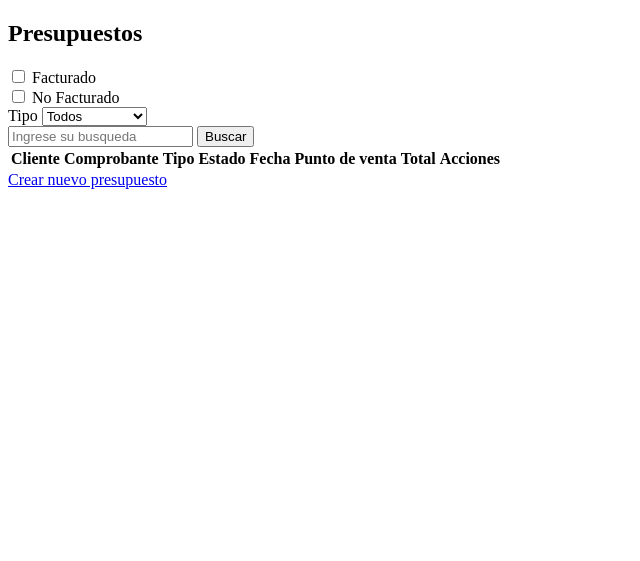
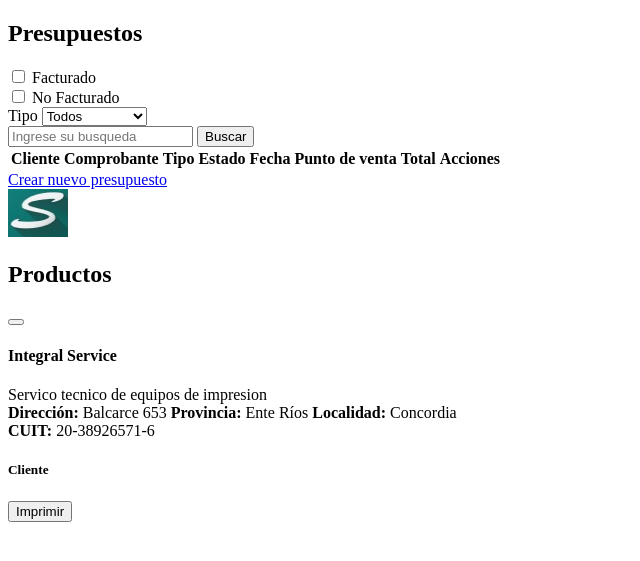
Before and after one commit to Ezekl22/integralservice, a PHP site: the page made by vistas/presupuestos/index.php in a window 1280 px wide. Shown: the top 561 px of the page, without its empty margins (0-640 px from the left). Run offline with PHP 8.4, Linux system fonts and the light colour scheme; the template is opened without the code that fills it, so the values that code supplies are empty.

Commit message:
feature/presupuesto
agrego parte del popup para ver

```diff
--- a/assets/css/style.css
+++ b/assets/css/style.css
@@ -228,6 +228,10 @@ footer{
     width: 85%;
   }
 
+  .w-95{
+    width: 94%;
+  }
+
   .mx-7{
     margin-right: 6rem!important;
     margin-left: 6rem!important;
--- a/vistas/presupuestos/index.php
+++ b/vistas/presupuestos/index.php
@@ -71,12 +71,9 @@
                                     <a class="icono__contenedor me-2 ms-2" href="index.php?module=presupuestos&action=cambiarestado&id=<?php echo $presupuesto['idpresupuesto']; ?>">
                                         <img class="icono__imagen" src="./assets/img/iconoCambiarEstado.svg" alt="icono de cambiar estado">
                                     </a>
-                                    <a class="icono__contenedor me-2 ms-2" href="index.php?module=presupuestos&action=facturar&id=<?php echo $presupuesto['idpresupuesto']; ?>">
+                                    <button class="icono__contenedor me-2 ms-2" style="border: none; background: none;" data-bs-target="#impresion" data-bs-toggle="modal">
                                         <img class="icono__imagen" src="./assets/img/iconoFacturar.svg" alt="icono de Facturar">
-                                    </a>
-                                    <a class="icono__contenedor me-2 ms-2" href="index.php?module=presupuestos&action=imprimir&id=<?php echo $presupuesto['idpresupuesto']; ?>">
-                                        <img class="icono__imagen" src="./assets/img/iconoImprimir.svg" alt="icono de Imprimir">
-                                    </a>
+                                    </button>
                                     <a class="icono__contenedor me-2" href="index.php?module=presupuestos&action=ver&id=<?php echo $presupuesto['idpresupuesto']; ?>">
                                         <img class="icono__imagen" src="./assets/img/iconoVer.png" alt="icono de ver">
                                     </a>
@@ -94,6 +91,40 @@
             </div>
             <a class="my-5 btn button" type="button" href="index.php?module=presupuestos&action=create">Crear nuevo presupuesto</a>
         </article>
+        <div class="modal fade" id="impresion" tabindex="-1" aria-labelledby="exampleModalLabel" aria-hidden="true">
+            <div class="modal-dialog justify-content-center d-flex" style="max-width:none;">
+                <div class="modal-content mx-3" style="width:80vw;">
+                    <div class="modal-header headerPop__background">
+                        <img src="./assets/img/logo-IntegralService.png" class="shadow rounded-3 me-2 logo" alt="logo de integral Service">
+                        <h2 class="modal-title fs-5" id="exampleModalLabel">Productos</h2>
+                        <button type="button" class="btn btn-close" data-bs-dismiss="modal" aria-label="Close"></button>
+                    </div>
+                    <div class="modal-body d-flex flex-column align-items-center">
+                        <div class="d-flex flex-row w-100 mb-3">
+                            <div class="d-flex align-items-start w-50 flex-column ms-5">
+                                <h4> Integral Service</h4>
+                                <div>Servico tecnico de equipos de impresion</div>
+                            </div>
+                            <div class="d-flex align-items-end w-50 flex-column me-5">
+                                <div class="d-flex w-100 d-flex align-items-start">
+                                    <b class="me-2">Dirección: </b> Balcarce 653 <b class="mx-2">Provincia: </b> Ente Ríos <b class="mx-2">Localidad: </b> Concordia
+                                </div>
+                                <div class="d-flex w-100 d-flex align-items-start">
+                                    <b class="me-2">CUIT: </b> 20-38926571-6
+                                </div>
+                            </div>
+                        </div>
+                        <div class="d-flex flex-row border-bottom border-secondary w-95"></div>
+                        <div class="d-flex align-items-start w-100 flex-column mt-3">
+                            <h5 class="ms-5">Cliente</h5>
+                        </div>
+                    </div>
+                    <div class="modal-footer d-flex justify-content-center headerPop__background">
+                        <button type="button" class="btn button" data-bs-dismiss="modal">Imprimir</button>
+                    </div>
+                </div>
+            </div>
+        </div>
     </main>
 </body>
 </html>
```
Also changed, not shown: assets/css/style.scss (deleted, +0 -97 lines).
